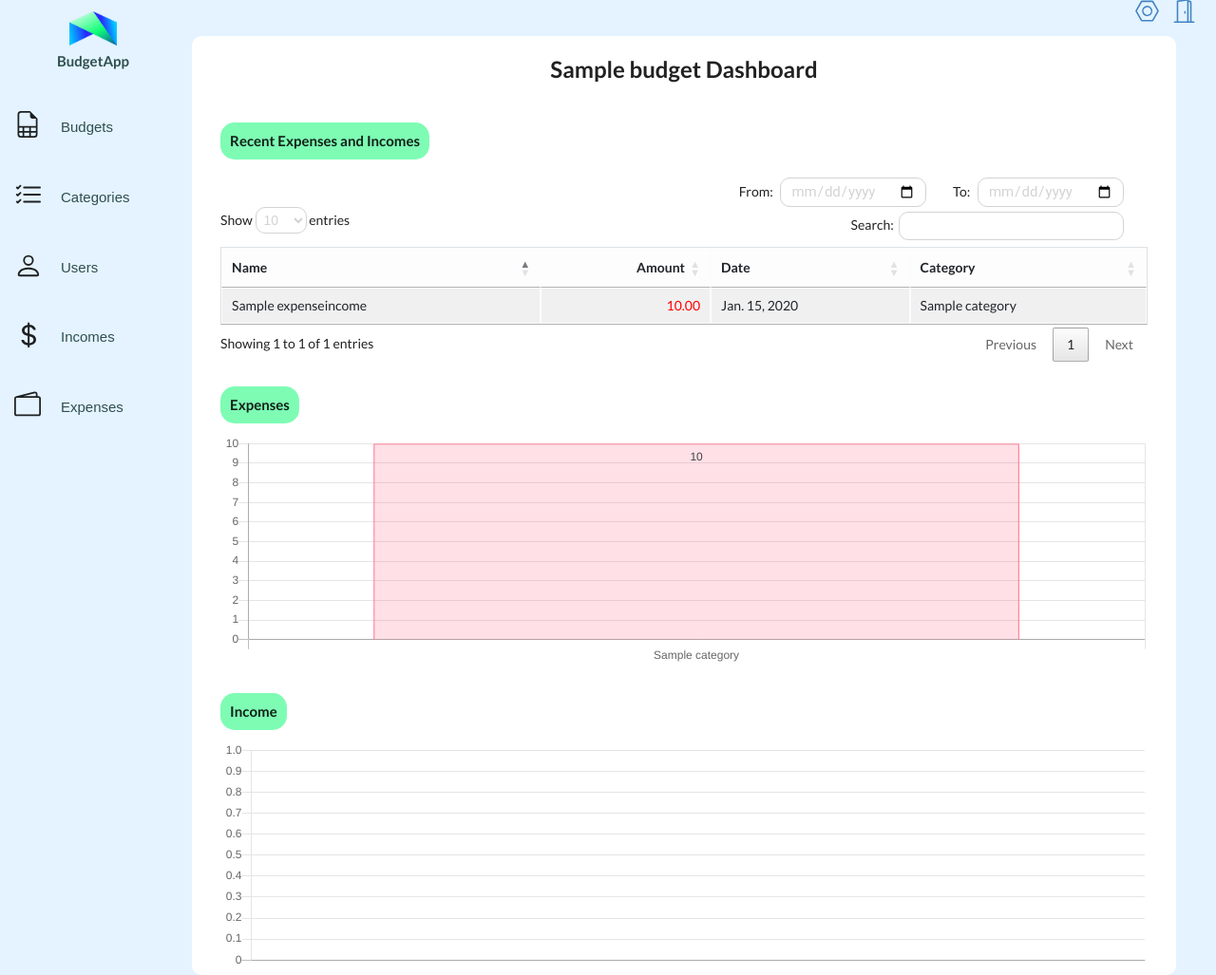
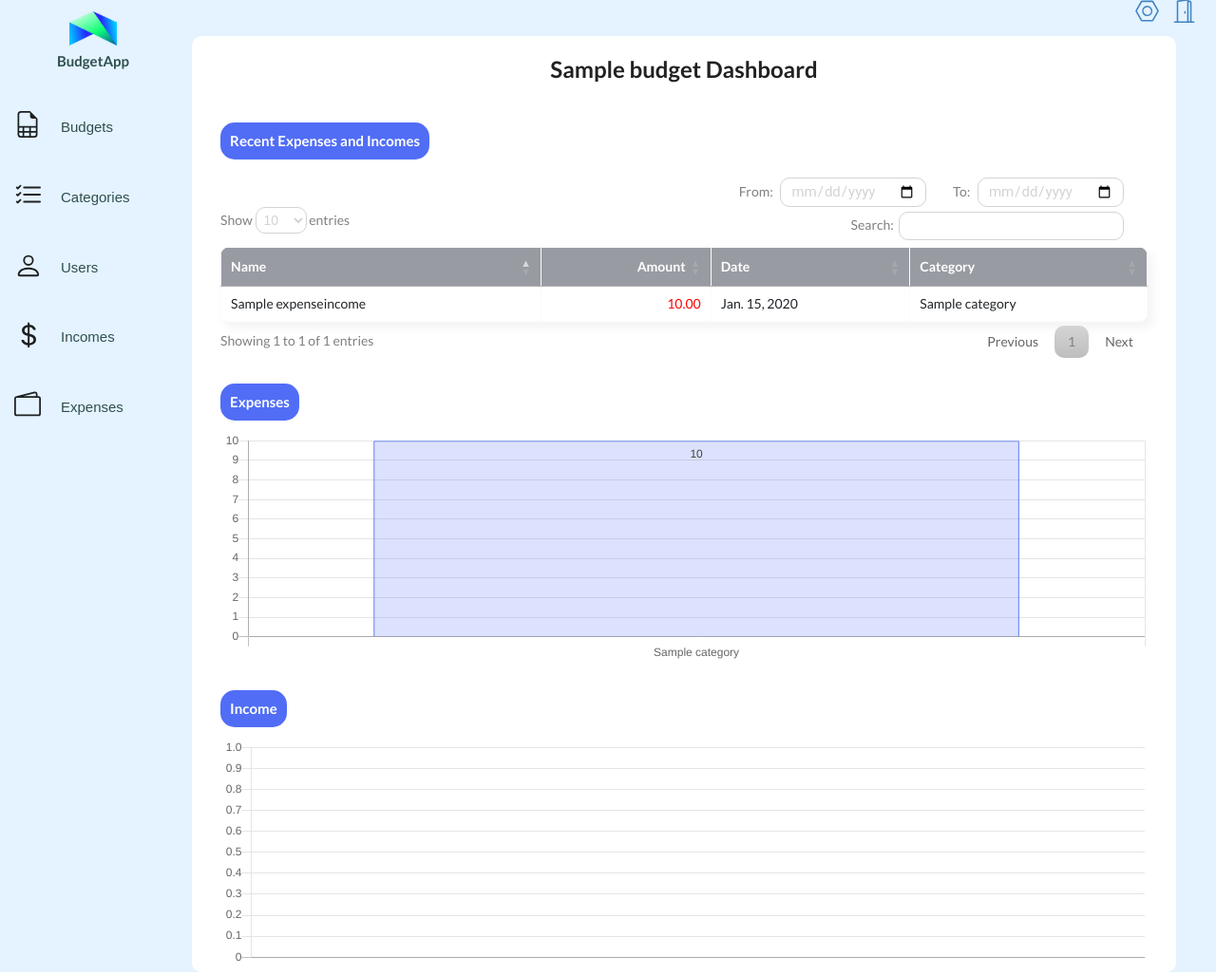
Before and after one commit to bartek412/household_budget, a Django app: page /budgets/1/ in a window 1280 px wide. Shown: the part 15-1042 px from the top of the page at 95% size. Run offline with Django 4.2, Linux system fonts and the light colour scheme; a user stored in the database is signed in; tables that the repository leaves empty hold one stand-in row (values such as "Sample post"); some libraries are stand-ins or nearby versions.

Commit message:
Styled budget table

```diff
--- a/budget_app/static/base.css
+++ b/budget_app/static/base.css
@@ -119,9 +119,10 @@ table.dataTable thead .sorting_desc_disabled:before {
 
 .chartTitle{
     float: left;
-    background-color: #7efcb4;
+    background-color: #516df6;
     padding: 10px;
     border-radius: 15px;
+    color: white;
 }
 
 .inputFrame{
@@ -137,3 +138,81 @@ table.dataTable thead .sorting_desc_disabled:before {
     padding: 4px;
     color: lightgrey;
 }
+
+#myTable{
+    border: none;
+    border-radius: 10px;
+    box-shadow: 5px 6px 8px 2px #0000000a;
+    overflow: hidden;
+    border-collapse: collapse;
+}
+
+thead{
+    border: none;
+    color: white;
+}
+
+tr{
+    background-color: rgb(152, 155, 162);
+    border: none;
+    border-radius: 10px;
+}
+
+.th-sm{
+    border: none;
+}
+
+tbody{
+    border: none;
+
+}
+
+td{
+    border: none;
+}
+
+.odd,
+.even{
+    background-color: white;
+    border-bottom: 1px solid #d6d6d6 ;
+    border-collapse: collapse;
+}
+
+.table-striped tbody tr:nth-of-type(odd) {
+    /* background-color: rgba(0,0,0,.05); */
+    background-color: white;
+    border-top: 1.5px solid #d6d6d6;
+}
+
+.table-striped tbody tr:nth-of-type(even) {
+    /* background-color: rgba(0,0,0,.05); */
+    background-color: white;
+    border-top: 1.5px solid #d6d6d6;
+}
+
+#myTable_length,
+#myTable_filter,
+#myTable_info,
+#myTable_paginate,
+.inputFrame{
+    color: grey;
+}
+
+.current {
+    border: none !important;
+    background-color: lightgrey !important;
+    border-radius: 10px !important;
+}
+
+
+.btn-primary{
+    background-color: #516df6;
+    color: white;
+    border-radius: 10px;
+    border: none;
+}
+
+#Expense,
+#Income{
+    font-family: Roboto;
+}
--- a/budget_app/templates/budget_app/view_budget.html
+++ b/budget_app/templates/budget_app/view_budget.html
@@ -208,7 +208,7 @@
   <table id ="myTable" class="table table-light table-striped table-bordered table-sm">
     <thead>
       <tr>
-        <th class="th-sm">Name</th>
+        <th id="lol" class="th-sm">Name</th>
         <th class="th-sm" style="text-align: right">Amount</th>
         <th class="th-sm">Date</th>
         <th class="th-sm">Category</th>
@@ -345,20 +345,20 @@
                     datasets: [{
                         data: income_values,
                         backgroundColor: [
-                            'rgba(255, 99, 132, 0.2)',
-                            'rgba(54, 162, 235, 0.2)',
-                            'rgba(255, 206, 86, 0.2)',
-                            'rgba(75, 192, 192, 0.2)',
-                            'rgba(153, 102, 255, 0.2)',
-                            'rgba(255, 159, 64, 0.2)'
+                            'rgba(81, 109, 246, 0.2)',
+                            'rgba(81, 109, 246, 0.2)',
+                            'rgba(81, 109, 246, 0.2)',
+                            'rgba(81, 109, 246, 0.2)',
+                            'rgba(81, 109, 246, 0.2)',
+                            'rgba(81, 109, 246, 0.2)'
                         ],
                         borderColor: [
-                            'rgba(255, 99, 132, 1)',
-                            'rgba(54, 162, 235, 1)',
-                            'rgba(255, 206, 86, 1)',
-                            'rgba(75, 192, 192, 1)',
-                            'rgba(153, 102, 255, 1)',
-                            'rgba(255, 159, 64, 1)'
+                            'rgba(81, 109, 246, 1)',
+                            'rgba(81, 109, 246, 1)',
+                            'rgba(81, 109, 246, 1)',
+                            'rgba(81, 109, 246, 1)',
+                            'rgba(81, 109, 246, 1)',
+                            'rgba(81, 109, 246, 1)'
                         ],
                         borderWidth: 1
                     }]
@@ -438,20 +438,20 @@
                     datasets: [{
                         data: expense_values,
                         backgroundColor: [
-                            'rgba(255, 99, 132, 0.2)',
-                            'rgba(54, 162, 235, 0.2)',
-                            'rgba(255, 206, 86, 0.2)',
-                            'rgba(75, 192, 192, 0.2)',
-                            'rgba(153, 102, 255, 0.2)',
-                            'rgba(255, 159, 64, 0.2)'
+                            'rgba(81, 109, 246, 0.2)',
+                            'rgba(81, 109, 246, 0.2)',
+                            'rgba(81, 109, 246, 0.2)',
+                            'rgba(81, 109, 246, 0.2)',
+                            'rgba(81, 109, 246, 0.2)',
+                            'rgba(81, 109, 246, 0.2)'
                         ],
                         borderColor: [
-                            'rgba(255, 99, 132, 1)',
-                            'rgba(54, 162, 235, 1)',
-                            'rgba(255, 206, 86, 1)',
-                            'rgba(75, 192, 192, 1)',
-                            'rgba(153, 102, 255, 1)',
-                            'rgba(255, 159, 64, 1)'
+                            'rgba(81, 109, 246, 1)',
+                            'rgba(81, 109, 246, 1)',
+                            'rgba(81, 109, 246, 1)',
+                            'rgba(81, 109, 246, 1)',
+                            'rgba(81, 109, 246, 1)',
+                            'rgba(81, 109, 246, 1)'
                         ],
                         borderWidth: 1
                     }]
```
